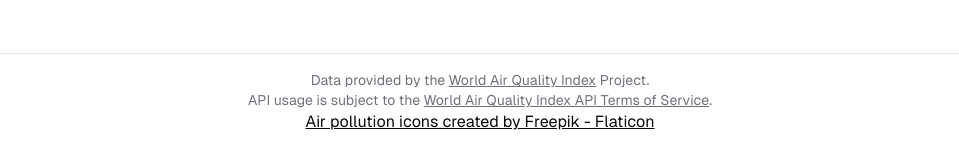
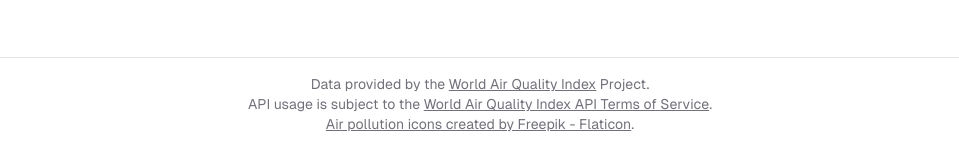
Before and after one commit to riz007/airify, a Next.js app: page / in a window 1280 px wide. Shown: the part 650-797 px from the top of the page, without its empty margins (160-1119 px from the left). Built offline with nearby package versions, Linux system fonts and the light colour scheme; no server answers.

Commit message:
fix: footer ui

```diff
--- a/components/ApiCredits.tsx
+++ b/components/ApiCredits.tsx
@@ -21,13 +21,15 @@
           World Air Quality Index API Terms of Service
         </Link>
         .
+        <br />
+        <Link
+          href="https://www.flaticon.com/free-icons/air-pollution"
+          title="air pollution icons"
+          className="underline hover:text-primary">
+          Air pollution icons created by Freepik - Flaticon
+        </Link>
+        .
       </p>
-      <Link
-        href="https://www.flaticon.com/free-icons/air-pollution"
-        title="air pollution icons"
-        className="underline hover:text-primary">
-        Air pollution icons created by Freepik - Flaticon
-      </Link>
     </footer>
   );
 }
```
